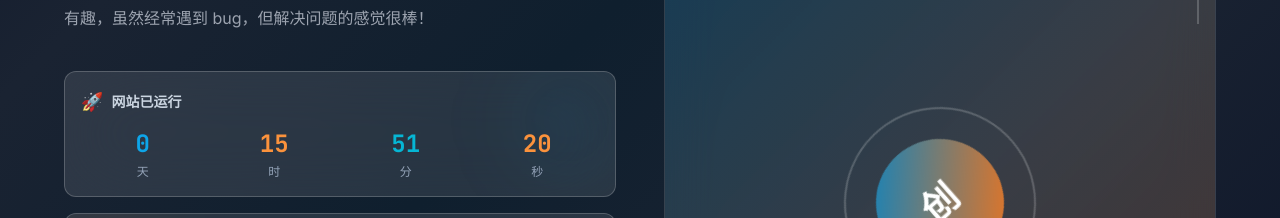
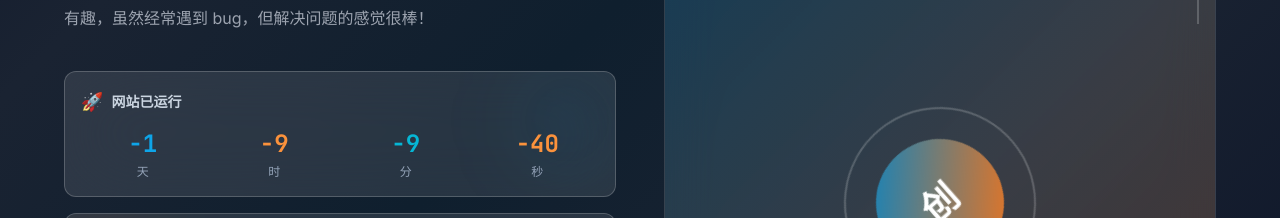
Before and after one commit to qyChiba/OneBk, a Next.js app: page / in a window 1280 px wide. Shown: the part 1220-1438 px from the top of the page. Built offline with nearby package versions, Linux system fonts and the light colour scheme.

Commit message:
修复网站运行时间计算：设置启动时间为2025-10-21 00:00:00

```diff
--- a/src/components/About.tsx
+++ b/src/components/About.tsx
@@ -17,8 +17,8 @@ export default function About() {
   const [visitCount, setVisitCount] = useState(0)
   const [todayVisits, setTodayVisits] = useState(0)
 
-  // 网站启动时间（设置为今天零点）
-  const startDate = new Date(new Date().setHours(0, 0, 0, 0))
+  // 网站启动时间（2025年10月21号0时0分0秒）
+  const startDate = new Date('2025-10-21T00:00:00')
 
   // 更新运行时间
   useEffect(() => {
```
